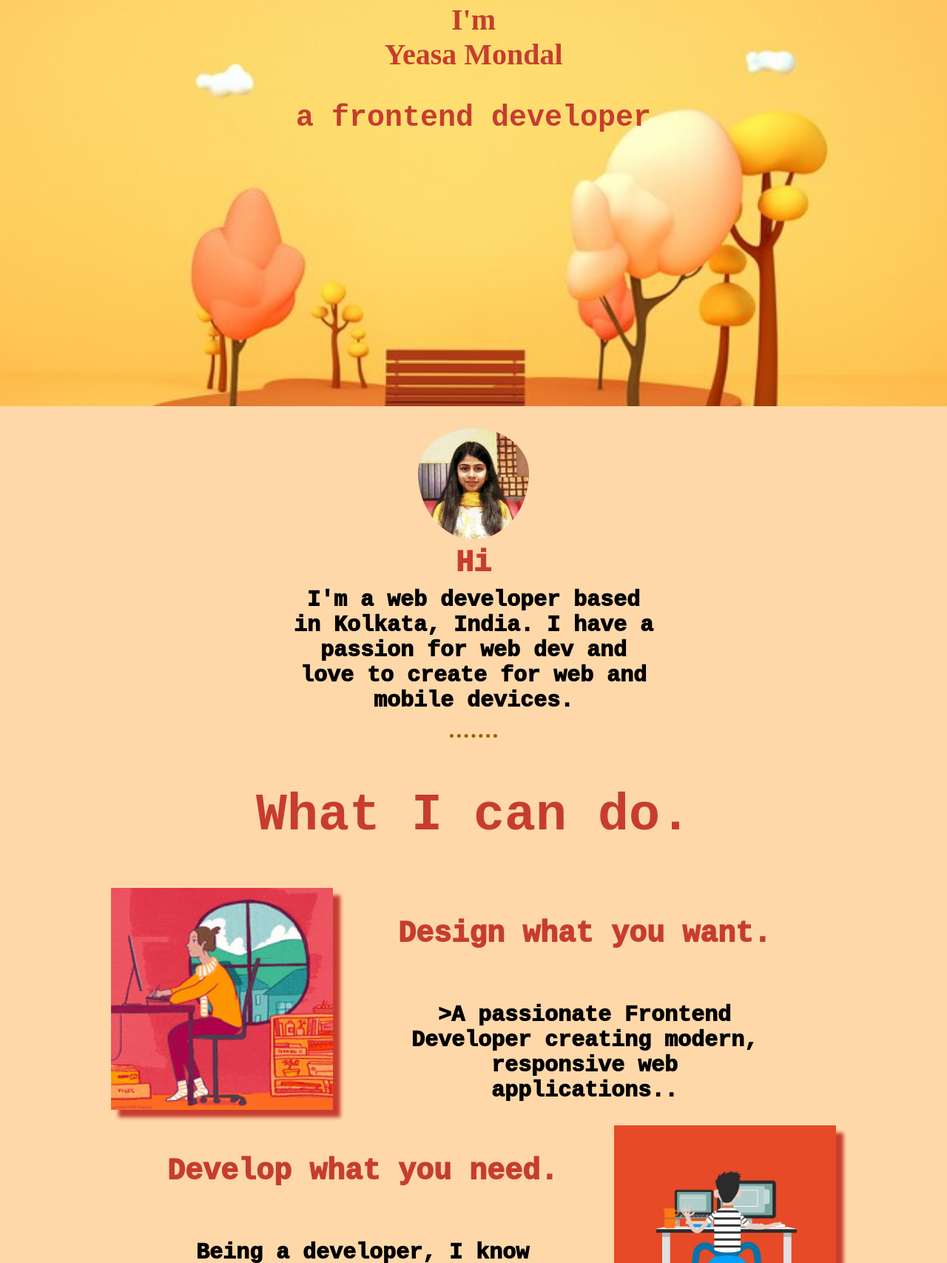
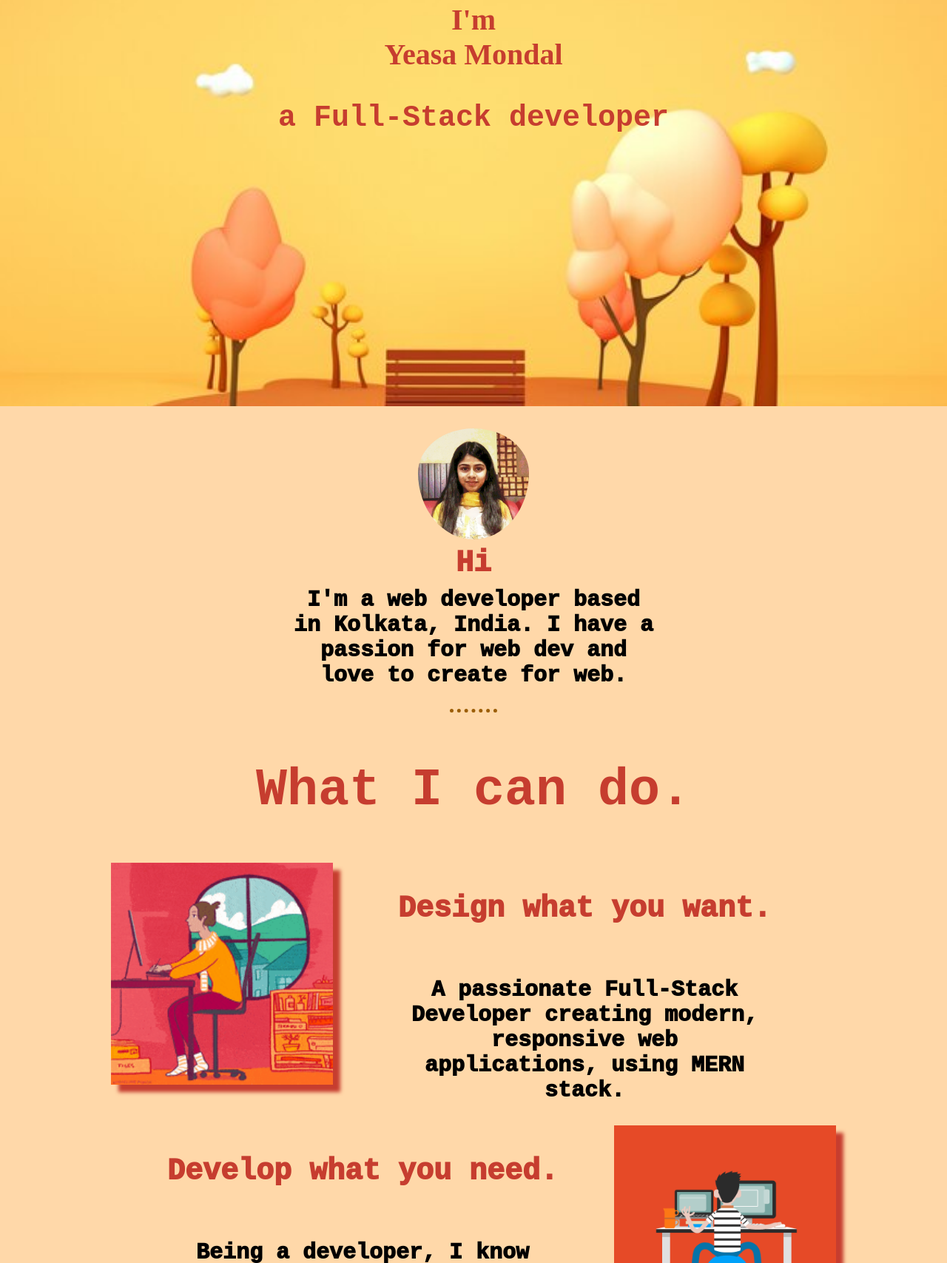
Before and after one commit to yeasa/portfolio, a plain HTML site: page index.html in a window 1280 px wide. Shown: the part 147-1854 px from the top of the page at 74% size. Drawn offline with Linux system fonts and the light colour scheme; a web font is replaced by a local one.

Commit message:
frontend to full stack

```diff
--- a/index.html
+++ b/index.html
@@ -33,7 +33,7 @@
             <div class="name">
                 <p>I'm <br>Yeasa Mondal</p>
             </div>
-            <p>a frontend developer</p>
+            <p>a Full-Stack developer</p>
         </div>
     </section>
     <!-- body -->
@@ -42,7 +42,7 @@
             <img src="image/Picsart_ ppc.jpg" alt="pic" class="center-pic">
             <p class="mid-heading">Hi</p>
             <p class="text">
-                I'm a web developer based in Kolkata, India. I have a passion for web dev and love to create for web and mobile devices.
+                I'm a web developer based in Kolkata, India. I have a passion for web dev and love to create for web.
             </p>
         </div>
         <hr class="dot-dot">
@@ -52,7 +52,7 @@
                 <img class="gif" src="/image/web2.gif" alt="pic">
                 <div class="words left">
                     <p class="mid-heading">Design what you want.</p>
-                    <p class="text">>A passionate Frontend Developer creating modern, responsive web applications..</p>
+                    <p class="text">A passionate Full-Stack Developer creating modern, responsive web applications, using MERN stack.</p>
                 </div>
             </div>
             <div class="-second-">
```
Also changed, not shown: skills.html (+2 -3 lines), 1 other file.
